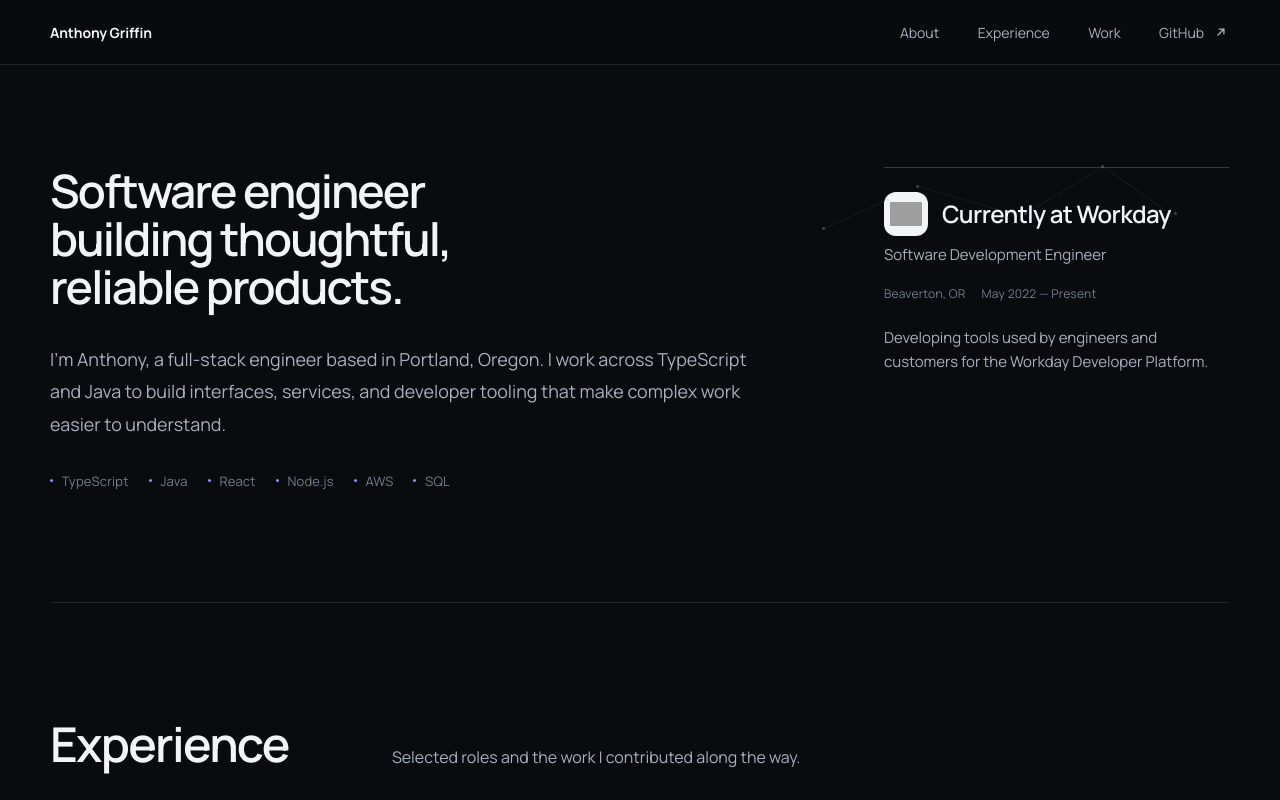
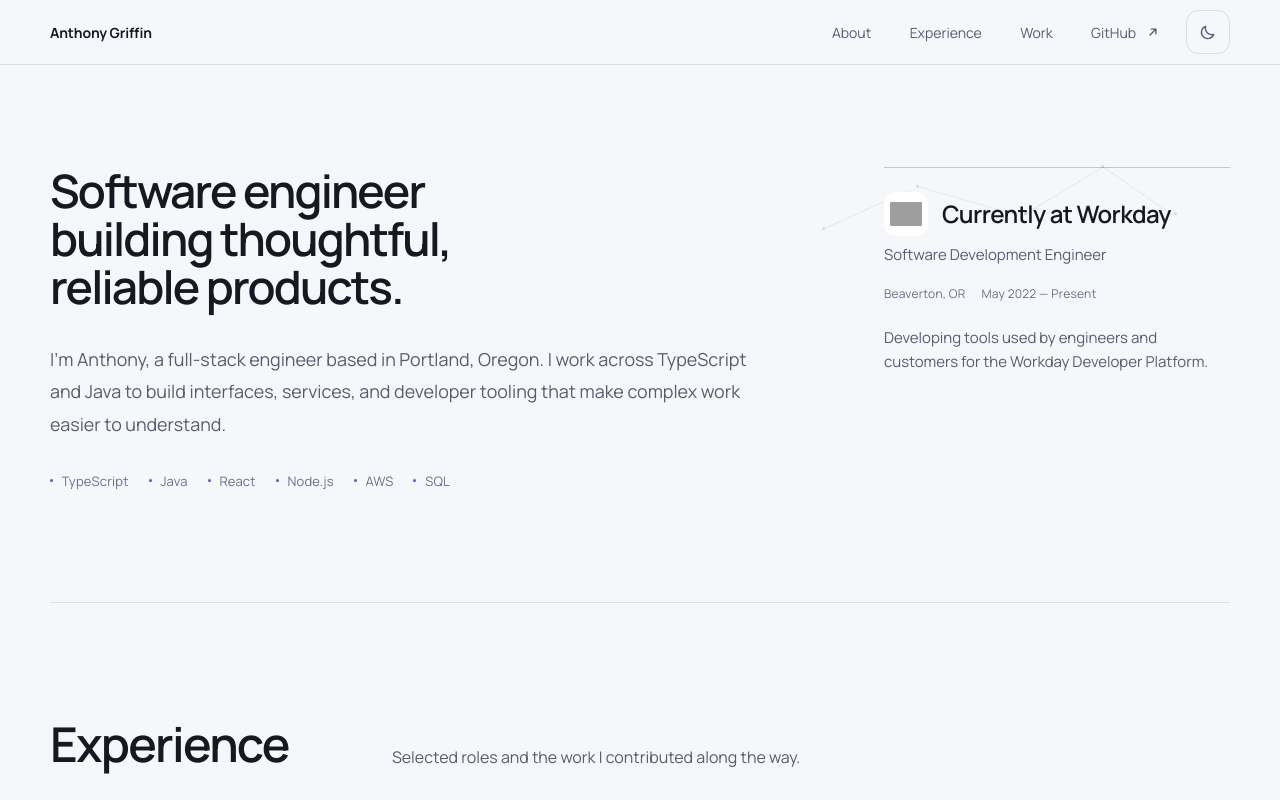
Before and after one commit to anthonydevportfolio/portfolio-js, a React (Vite) app: page / in a window 1280 px wide. Both pictures are taken after a click on the button "Get to know me". Shown: the top 800 px of the page. Built offline with nearby package versions, Linux system fonts and the light colour scheme; grey boxes are pictures that could not be loaded.

Commit message:
Add system-aware portfolio themes

```diff
--- a/src/App.css
+++ b/src/App.css
@@ -5,6 +5,7 @@
 }
 
 :root {
+    color-scheme: dark;
     color: #f3f4f7;
     font-family: 'Manrope', 'Segoe UI', sans-serif;
     font-synthesis: none;
@@ -19,6 +20,20 @@
 body {
     background: #090b0f;
     min-width: 320px;
+}
+
+html[data-portfolio-theme='light'],
+html[data-portfolio-theme='light'] body {
+    background: #f6f7fb;
+}
+
+html[data-portfolio-theme='light'] {
+    color-scheme: light;
+}
+
+html[data-portfolio-theme='light'] ::selection {
+    background: rgba(85, 87, 204, 0.2);
+    color: #171922;
 }
 
 button,
--- a/src/components/view/view.css
+++ b/src/components/view/view.css
@@ -9,15 +9,41 @@
     --portfolio-text-subtle: #747b8c;
     --portfolio-accent: #8b91ff;
     --portfolio-accent-soft: rgba(139, 145, 255, 0.12);
+    --portfolio-accent-border: rgba(139, 145, 255, 0.42);
+    --portfolio-nav-bg: rgba(9, 11, 15, 0.82);
+    --portfolio-logo-bg: #f3f4f7;
+    --portfolio-constellation-node: rgba(218, 221, 255, 0.78);
     --portfolio-ease: cubic-bezier(0.16, 1, 0.3, 1);
+}
+
+.portfolio[data-theme='light'] {
+    --portfolio-bg: #f6f7fb;
+    --portfolio-surface: #ffffff;
+    --portfolio-surface-raised: #eceef5;
+    --portfolio-line: rgba(31, 35, 48, 0.12);
+    --portfolio-line-strong: rgba(31, 35, 48, 0.22);
+    --portfolio-text: #171922;
+    --portfolio-text-muted: #555d6e;
+    --portfolio-text-subtle: #687184;
+    --portfolio-accent: #5557cc;
+    --portfolio-accent-soft: rgba(85, 87, 204, 0.09);
+    --portfolio-accent-border: rgba(85, 87, 204, 0.36);
+    --portfolio-nav-bg: rgba(246, 247, 251, 0.86);
+    --portfolio-logo-bg: #ffffff;
+    --portfolio-constellation-node: rgba(74, 78, 157, 0.56);
+    color-scheme: light;
 }
 
 .portfolio {
     background: var(--portfolio-bg);
     color: var(--portfolio-text);
+    color-scheme: dark;
     min-height: 100vh;
     overflow: clip;
     position: relative;
+    transition:
+        background-color 220ms var(--portfolio-ease),
+        color 220ms var(--portfolio-ease);
 }
 
 [data-reveal-section] {
@@ -75,10 +101,13 @@
 
 .portfolio-nav {
     backdrop-filter: blur(18px);
-    background: rgba(9, 11, 15, 0.82);
+    background: var(--portfolio-nav-bg);
     border-bottom: 1px solid var(--portfolio-line);
     position: sticky;
     top: 0;
+    transition:
+        background-color 220ms var(--portfolio-ease),
+        border-color 220ms var(--portfolio-ease);
     z-index: 20;
 }
 
@@ -92,7 +121,8 @@
 }
 
 .portfolio-nav__brand,
-.portfolio-nav__links a {
+.portfolio-nav__links a,
+.portfolio-theme-toggle {
     align-items: center;
     color: var(--portfolio-text-muted);
     display: inline-flex;
@@ -116,6 +146,12 @@
     gap: clamp(1.25rem, 3vw, 2.5rem);
 }
 
+.portfolio-nav__actions {
+    align-items: center;
+    display: flex;
+    gap: clamp(0.75rem, 2vw, 1.5rem);
+}
+
 .portfolio-nav__links a {
     min-height: 44px;
 }
@@ -123,17 +159,52 @@
 .portfolio-nav__brand:hover,
 .portfolio-nav__links a:hover,
 .portfolio-nav__brand:focus-visible,
-.portfolio-nav__links a:focus-visible {
+.portfolio-nav__links a:focus-visible,
+.portfolio-theme-toggle:hover,
+.portfolio-theme-toggle:focus-visible {
     color: var(--portfolio-text);
 }
 
 .portfolio-nav__brand:focus-visible,
 .portfolio-nav__links a:focus-visible,
+.portfolio-theme-toggle:focus-visible,
 .portfolio-link:focus-visible,
 .portfolio-close__action:focus-visible {
     border-radius: 4px;
     outline: 2px solid var(--portfolio-accent);
     outline-offset: 4px;
+}
+
+.portfolio-theme-toggle {
+    appearance: none;
+    background: transparent;
+    border: 1px solid var(--portfolio-line);
+    border-radius: 12px;
+    cursor: pointer;
+    flex: 0 0 44px;
+    height: 44px;
+    justify-content: center;
+    padding: 0;
+    transition:
+        background-color 180ms var(--portfolio-ease),
+        border-color 180ms var(--portfolio-ease),
+        color 180ms var(--portfolio-ease);
+    width: 44px;
+}
+
+.portfolio-theme-toggle:hover {
+    background: var(--portfolio-surface-raised);
+    border-color: var(--portfolio-line-strong);
+}
+
+.portfolio-theme-toggle__icon {
+    fill: none;
+    height: 18px;
+    stroke: currentColor;
+    stroke-linecap: round;
+    stroke-linejoin: round;
+    stroke-width: 1.5;
+    width: 18px;
 }
 
 .portfolio-shell {
@@ -234,7 +305,7 @@
 }
 
 .portfolio-company-logo {
-    background: var(--portfolio-text);
+    background: var(--portfolio-logo-bg);
     border-radius: 12px;
     flex: 0 0 44px;
     height: 44px;
@@ -519,7 +590,7 @@
 
 .portfolio-close__action:hover {
     background: var(--portfolio-accent-soft);
-    border-color: rgba(139, 145, 255, 0.42);
+    border-color: var(--portfolio-accent-border);
 }
 
 .portfolio-footer {
@@ -543,7 +614,7 @@
 }
 
 .portfolio-constellation__node {
-    background: rgba(218, 221, 255, 0.78);
+    background: var(--portfolio-constellation-node);
     border-radius: 50%;
     height: 3px;
     position: absolute;
@@ -770,8 +841,11 @@
     .project-entry__media img,
     .portfolio-link__icon,
     .portfolio-close__action,
+    .portfolio,
+    .portfolio-nav,
     .portfolio-nav__brand,
-    .portfolio-nav__links a {
+    .portfolio-nav__links a,
+    .portfolio-theme-toggle {
         transition: none;
     }
 
--- a/src/components/view/view.tsx
+++ b/src/components/view/view.tsx
@@ -1,4 +1,4 @@
-import { FC, useEffect, useRef } from 'react';
+import { FC, useEffect, useRef, useState } from 'react';
 import { handleImageError } from '../../imageFallback';
 import { useLogger, useSelectorw } from '../../redux/hooks';
 import { ExperienceData } from '../experience/data';
@@ -7,10 +7,35 @@
 
 const GITHUB_URL = 'https://github.com/anthonydevportfolio';
 const CORE_TECHNOLOGIES = ['TypeScript', 'Java', 'React', 'Node.js', 'AWS', 'SQL'];
-const CURRENT_ROLE_SUMMARY =
-    'Developing tools used by engineers and customers for the Workday Developer Platform.';
+const CURRENT_ROLE_SUMMARY = 'Developing tools used by engineers and customers for the Workday Developer Platform.';
+const THEME_STORAGE_KEY = 'portfolio-theme';
 const experienceEntries = [...ExperienceData].reverse();
 const currentExperience = experienceEntries[0];
+
+type Theme = 'dark' | 'light';
+
+const readSavedTheme = (): Theme | null => {
+    try {
+        const savedTheme = window.localStorage.getItem(THEME_STORAGE_KEY);
+        return savedTheme === 'dark' || savedTheme === 'light' ? savedTheme : null;
+    } catch {
+        return null;
+    }
+};
+
+const getInitialTheme = (): Theme => {
+    if (typeof window === 'undefined') return 'dark';
+
+    return readSavedTheme() ?? (window.matchMedia('(prefers-color-scheme: light)').matches ? 'light' : 'dark');
+};
+
+const saveTheme = (theme: Theme) => {
+    try {
+        window.localStorage.setItem(THEME_STORAGE_KEY, theme);
+    } catch {
+        // The theme still applies for this visit when storage is unavailable.
+    }
+};
 
 const projectImageDimensions: Record<string, { width: number; height: number }> = {
     Pokedle: { width: 3808, height: 2264 },
@@ -35,6 +60,18 @@
 const ExternalLinkIcon = () => (
     <svg aria-hidden='true' className='portfolio-link__icon' viewBox='0 0 20 20'>
         <path d='M6.75 13.25 13.25 6.75M8 6.75h5.25V12' />
+    </svg>
+);
+
+const ThemeIcon: FC<{ theme: Theme }> = ({ theme }) =>
+    theme === 'dark' ? (
+        <svg aria-hidden='true' className='portfolio-theme-toggle__icon' viewBox='0 0 20 20'>
+            <circle cx='10' cy='10' r='3.25' />
+            <path d='M10 2.25v1.5M10 16.25v1.5M2.25 10h1.5M16.25 10h1.5M4.52 4.52l1.06 1.06M14.42 14.42l1.06 1.06M15.48 4.52l-1.06 1.06M5.58 14.42l-1.06 1.06' />
+        </svg>
+    ) : (
+        <svg aria-hidden='true' className='portfolio-theme-toggle__icon' viewBox='0 0 20 20'>
+            <path d='M16.35 12.52A7 7 0 0 1 7.48 3.65a7 7 0 1 0 8.87 8.87Z' />
         </svg>
     );
 
@@ -71,6 +108,23 @@
 
     const isExited = useSelectorw(state => state.landing.isExited);
     const portfolioRef = useRef<HTMLElement | null>(null);
+    const [theme, setTheme] = useState<Theme>(getInitialTheme);
+
+    useEffect(() => {
+        const systemTheme = window.matchMedia('(prefers-color-scheme: light)');
+        const syncWithSystem = (event: MediaQueryListEvent) => {
+            if (readSavedTheme()) return;
+            setTheme(event.matches ? 'light' : 'dark');
+        };
+
+        systemTheme.addEventListener('change', syncWithSystem);
+        return () => systemTheme.removeEventListener('change', syncWithSystem);
+    }, []);
+
+    useEffect(() => {
+        if (!isExited) return;
+        document.documentElement.dataset.portfolioTheme = theme;
+    }, [isExited, theme]);
 
     useEffect(() => {
         const portfolio = portfolioRef.current;
@@ -122,8 +176,14 @@
 
     if (!isExited) return null;
 
+    const nextTheme = theme === 'dark' ? 'light' : 'dark';
+    const toggleTheme = () => {
+        saveTheme(nextTheme);
+        setTheme(nextTheme);
+    };
+
     return (
-        <main className='portfolio' id='main-content' ref={portfolioRef}>
+        <main className='portfolio' data-theme={theme} id='main-content' ref={portfolioRef}>
             <a className='portfolio-skip-link' href='#about'>
                 Skip to content
             </a>
@@ -137,6 +197,7 @@
                         href='#about'>
                         Anthony Griffin
                     </a>
+                    <div className='portfolio-nav__actions'>
                         <nav aria-label='Portfolio sections' className='portfolio-nav__links'>
                             <a href='#about'>About</a>
                             <a href='#experience'>Experience</a>
@@ -146,6 +207,15 @@
                                 <ExternalLinkIcon />
                             </a>
                         </nav>
+                        <button
+                            aria-label={`Switch to ${nextTheme} theme`}
+                            className='portfolio-theme-toggle'
+                            onClick={toggleTheme}
+                            title={`Switch to ${nextTheme} theme`}
+                            type='button'>
+                            <ThemeIcon theme={theme} />
+                        </button>
+                    </div>
                 </div>
             </header>
 
@@ -213,11 +283,7 @@
                     </ol>
                 </section>
 
-                <section
-                    aria-labelledby='work-title'
-                    className='portfolio-section'
-                    data-reveal-section
-                    id='work'>
+                <section aria-labelledby='work-title' className='portfolio-section' data-reveal-section id='work'>
                     <header className='portfolio-section__header portfolio-section__header--work'>
                         <h2 id='work-title'>Selected work</h2>
                         <p>Small products built to explore useful ideas and ship them in public.</p>
```
Also changed, not shown: .impeccable/surfaces/src-components-view-view-tsx.md, 5 other files (tests, documents, lock files or other folders). Lines whose indentation alone changed are shown as unchanged.
